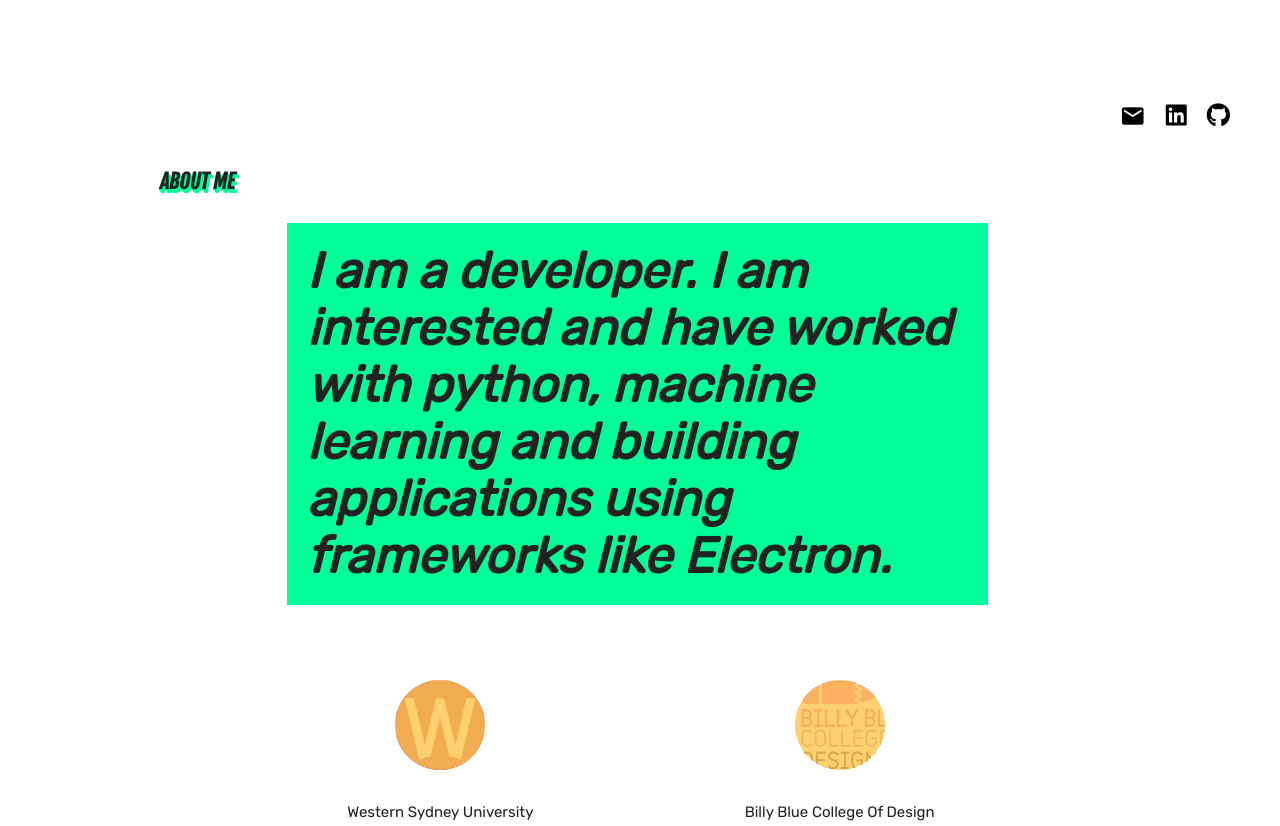
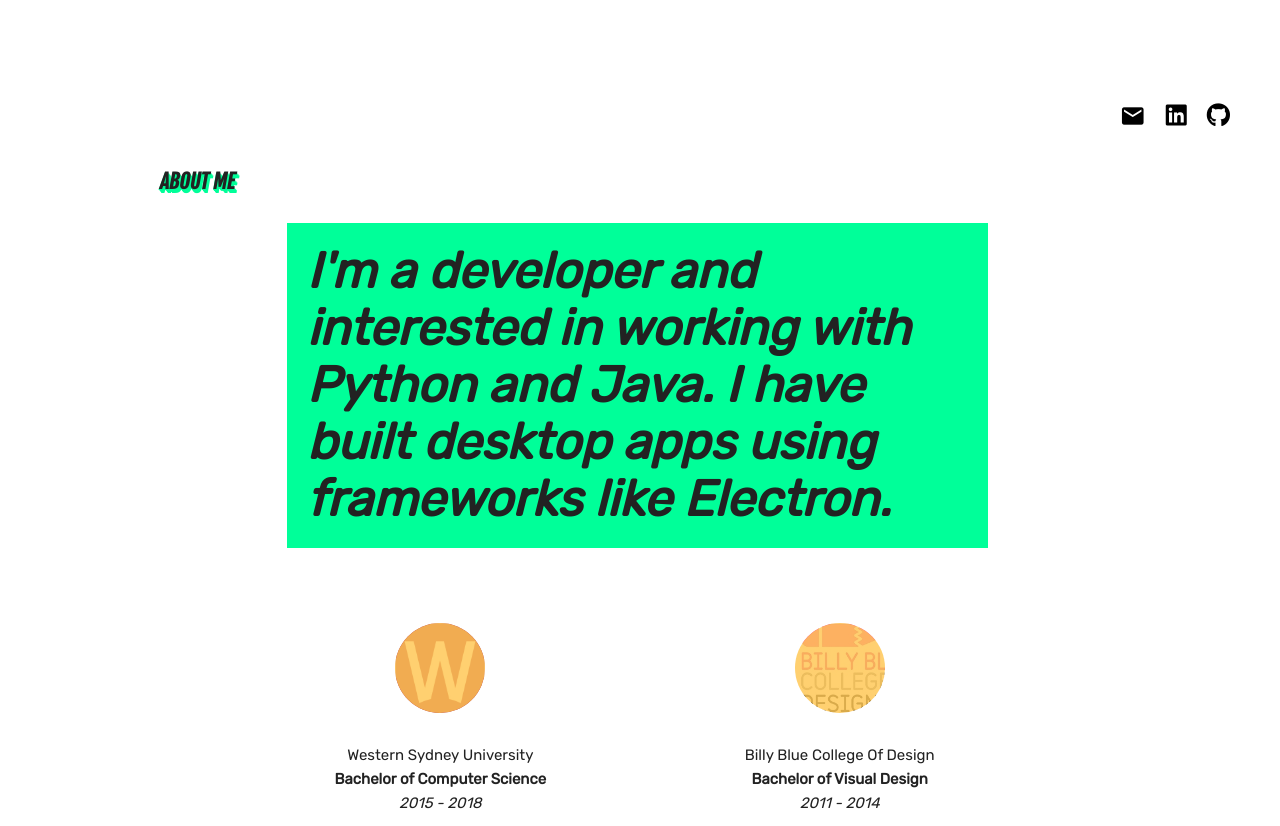
Before and after one commit to UxmalCuellar/v1, a Flask app: page / in a window 1280 px wide. Shown: the part 634-1460 px from the top of the page. Run offline with Flask 2, Linux system fonts and the light colour scheme; some libraries are stand-ins or nearby versions.

Commit message:
Updated about me section

```diff
--- a/templates/index.html
+++ b/templates/index.html
@@ -23,8 +23,8 @@
          </div>
          <div class="eleven columns">
             <!-- TODO rewrite aboutme section -->
-            <p style="background-color: #00ff99;" id="aboutme"><i>I am a developer. I am interested and have worked with
-                  python, machine learning and building applications using frameworks like Electron.</i></p>
+            <p style="background-color: #00ff99;" id="aboutme"><i>I'm a developer and interested in working with
+                  Python and Java. I have built desktop apps using frameworks like Electron.</i></p>
          </div>
       </div>
    </div>
```
